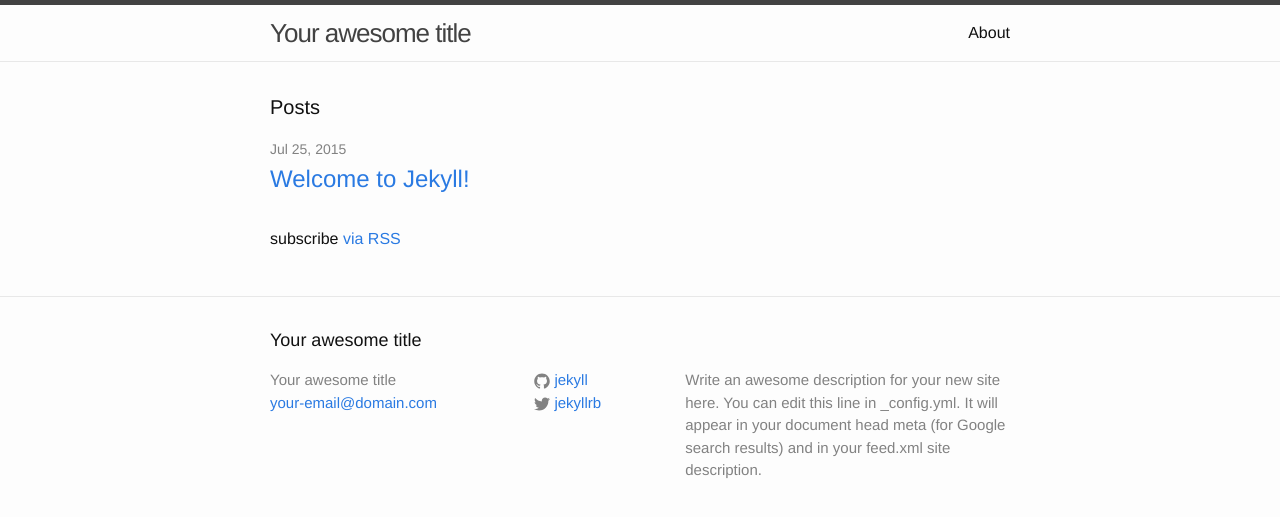
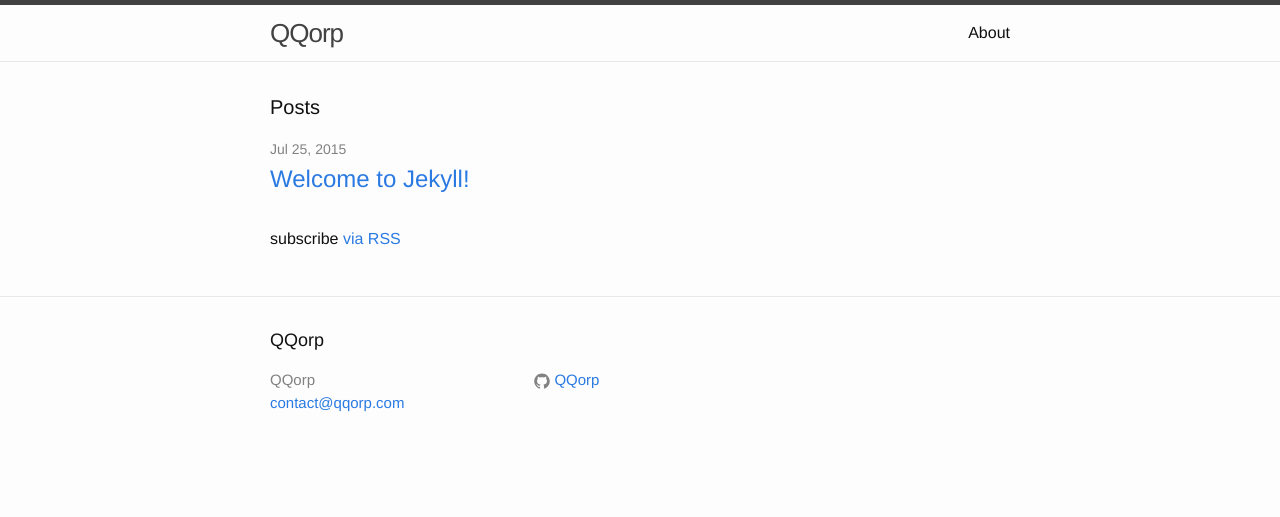
Before and after one commit to QQorp/QQorp.github.io, a Jekyll site: the page built from index.html, in a window 1280 px wide. Shown: the top 517 px of the page. Built offline with Jekyll 4.4.1, drawn with Linux system fonts in a browser that asks for light colours.

Commit message:
Modified config & redindented main.css

```diff
--- a/_config.yml
+++ b/_config.yml
@@ -1,14 +1,11 @@
 # Site settings
-title: Your awesome title
-email: your-email@domain.com
-description: > # this means to ignore newlines until "baseurl:"
-  Write an awesome description for your new site here. You can edit this
-  line in _config.yml. It will appear in your document head meta (for
-  Google search results) and in your feed.xml site description.
+title: QQorp
+email: contact@qqorp.com
+description: > # TODO
 baseurl: "" # the subpath of your site, e.g. /blog/
-url: "http://yourdomain.com" # the base hostname & protocol for your site
-twitter_username: jekyllrb
-github_username:  jekyll
+url: "http://qqorp.github.io" # the base hostname & protocol for your site
+# twitter_username: jekyllrb
+github_username:  QQorp
 
 # Build settings
 markdown: kramdown
```
Also changed, not shown: css/main.scss (indentation only).
